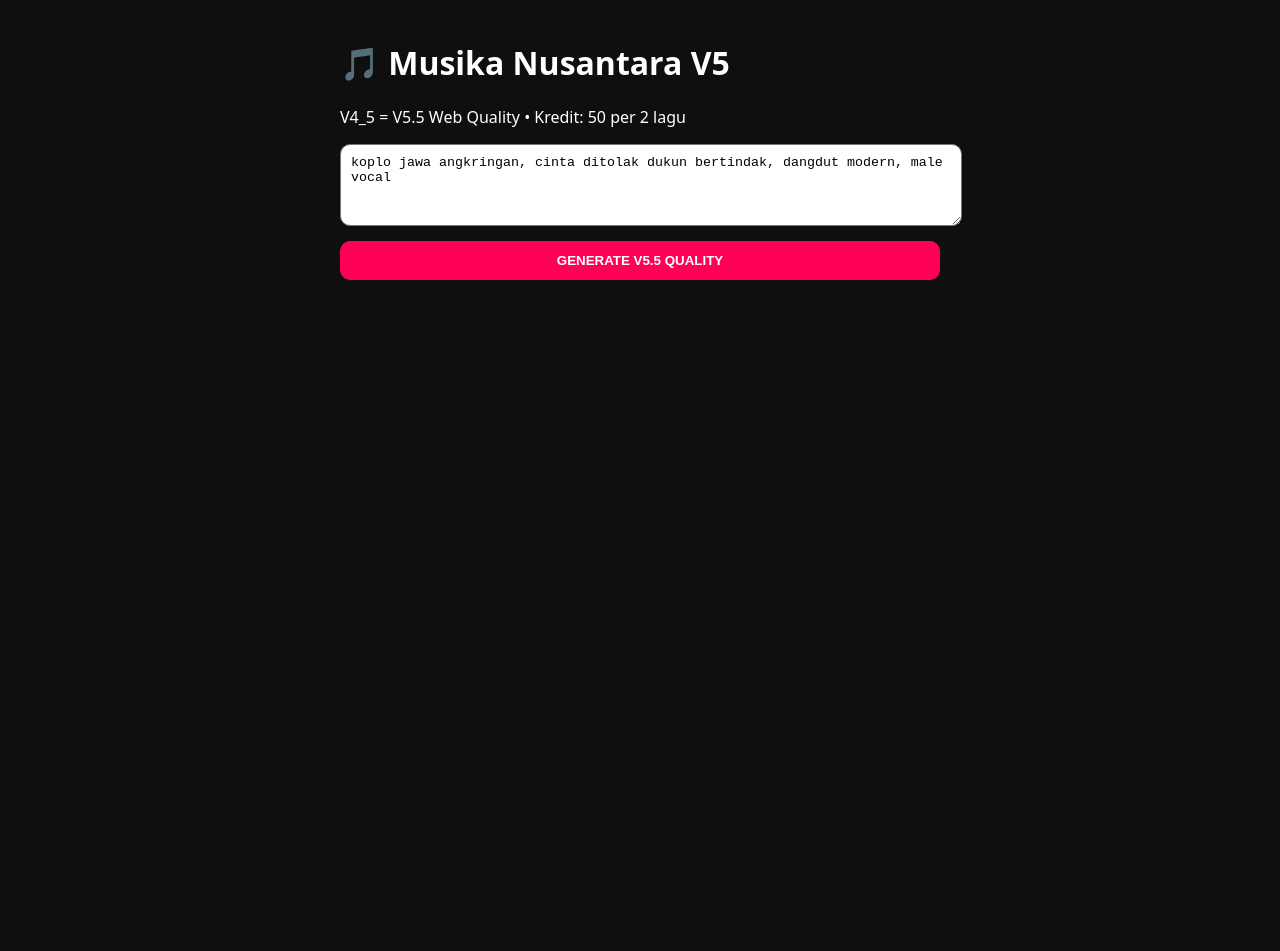
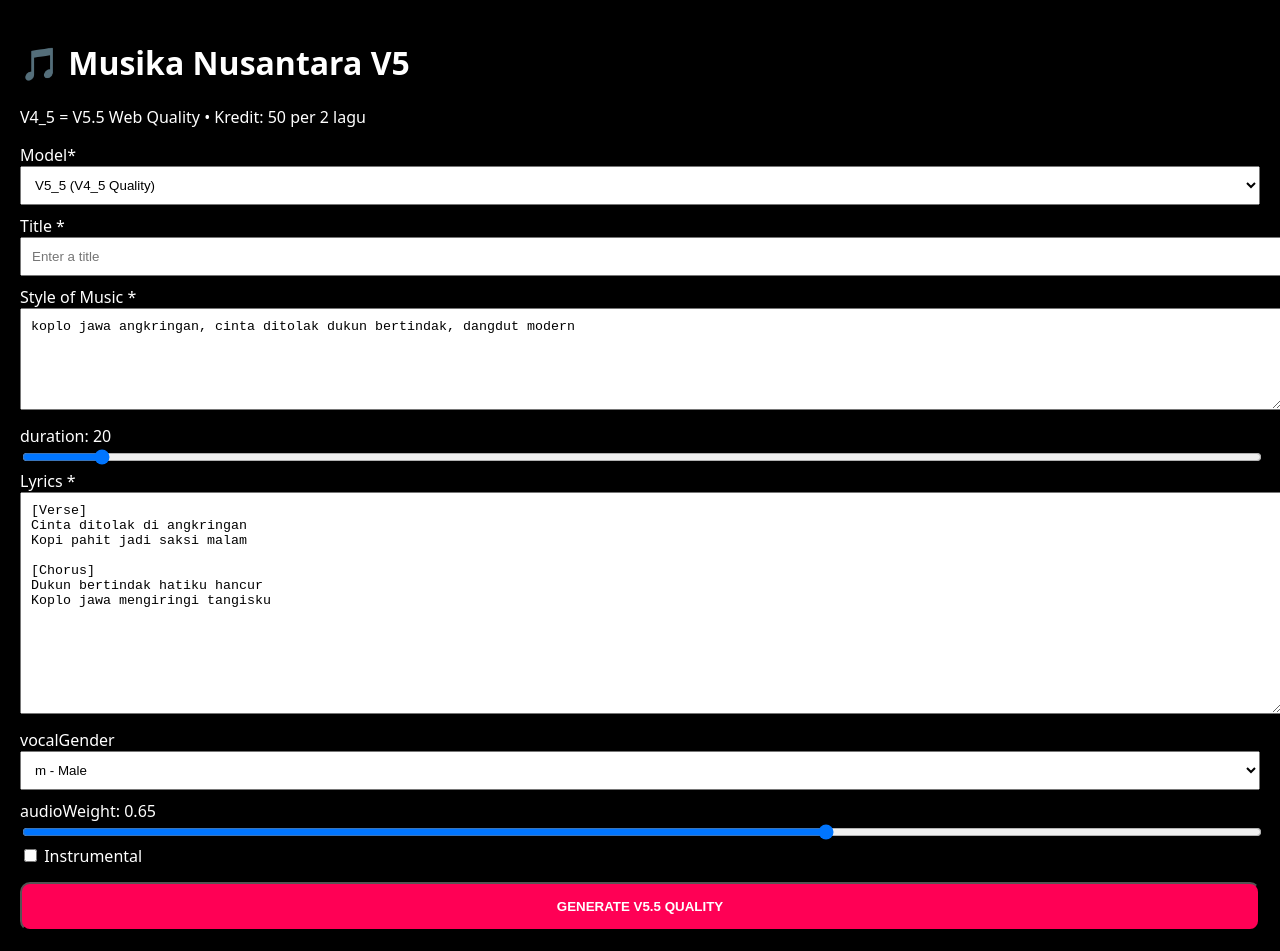
Before and after one commit to u33817820-commits/musika-nusantara-v5, a React (Vite) app: page / in a window 1280 px wide. Before the commit the page ends 800 px from the top, so only its background shows below. Built offline with nearby package versions, Linux system fonts and the light colour scheme.

Commit message:
Update App.tsx

```diff
--- a/src/App.tsx
+++ b/src/App.tsx
@@ -1,5 +1,88 @@
-import PlayerScreen from './components/PlayerScreen';
+import { useState } from 'react'
 
-export default function App() {
-  return <PlayerScreen />;
+function App() {
+  const [title, setTitle] = useState('')
+  const [style, setStyle] = useState('koplo jawa angkringan, cinta ditolak dukun bertindak, dangdut modern')
+  const [lyrics, setLyrics] = useState(`[Verse]
+Cinta ditolak di angkringan
+Kopi pahit jadi saksi malam
+
+[Chorus]
+Dukun bertindak hatiku hancur
+Koplo jawa mengiringi tangisku`)
+  const [vocalGender, setVocalGender] = useState('m')
+  const [duration, setDuration] = useState(20)
+  const [audioWeight, setAudioWeight] = useState(0.65)
+  const [instrumental, setInstrumental] = useState(false)
+  const [loading, setLoading] = useState(false)
+  const [songs, setSongs] = useState([])
+
+  const generate = async () => {
+    setLoading(true)
+    const res = await fetch('https://api.kie.ai/api/v1/generate', {
+      method: 'POST',
+      headers: {
+        'Authorization': `Bearer ${import.meta.env.VITE_KIE_API_KEY}`,
+        'Content-Type': 'application/json'
+      },
+      body: JSON.stringify({
+        model: 'V4_5', // ini = V5_5 Web Quality kualitas kesukaan lu!
+        customMode: true,
+        title: title || 'Koplo Jawa Angkringan',
+        styleOfMusic: style,
+        lyrics: instrumental ? '' : lyrics,
+        vocalGender: vocalGender,
+        instrumental: instrumental,
+        duration: duration,
+        audioWeight: audioWeight
+      })
+    })
+    const data = await res.json()
+    setSongs(data.data || [])
+    setLoading(false)
+  }
+
+  return (
+    <div style={{background:'black', color:'white', minHeight:'100vh', padding:20}}>
+      <h1>🎵 Musika Nusantara V5</h1>
+      <p>V4_5 = V5.5 Web Quality • Kredit: 50 per 2 lagu</p>
+
+      <label>Model*</label>
+      <select style={{width:'100%', padding:10, marginBottom:10}}><option>V5_5 (V4_5 Quality)</option></select>
+
+      <label>Title *</label>
+      <input value={title} onChange={e=>setTitle(e.target.value)} placeholder="Enter a title" style={{width:'100%', padding:10, marginBottom:10}} />
+
+      <label>Style of Music *</label>
+      <textarea value={style} onChange={e=>setStyle(e.target.value)} placeholder="Enter style of music" style={{width:'100%', height:80, padding:10, marginBottom:10}} />
+
+      <label>duration: {duration}</label>
+      <input type="range" min="10" max="180" value={duration} onChange={e=>setDuration(e.target.value)} style={{width:'100%'}} />
+
+      <label>Lyrics * {instrumental ? '(Off karena Instrumental)' : ''}</label>
+      <textarea value={lyrics} onChange={e=>setLyrics(e.target.value)} placeholder="Write your own lyrics, two verses (8 lines) for the best result" style={{width:'100%', height:200, padding:10, marginBottom:10}} />
+
+      <label>vocalGender</label>
+      <select value={vocalGender} onChange={e=>setVocalGender(e.target.value)} style={{width:'100%', padding:10, marginBottom:10}}>
+        <option value="m">m - Male</option>
+        <option value="f">f - Female</option>
+      </select>
+
+      <label>audioWeight: {audioWeight}</label>
+      <input type="range" min="0" max="1" step="0.05" value={audioWeight} onChange={e=>setAudioWeight(e.target.value)} style={{width:'100%'}} />
+
+      <label><input type="checkbox" checked={instrumental} onChange={e=>setInstrumental(e.target.checked)} /> Instrumental</label>
+
+      <button onClick={generate} style={{width:'100%', background:'#ff0055', color:'white', padding:15, marginTop:15, borderRadius:10, fontWeight:'bold'}}>
+        {loading ? 'GENERATING...' : 'GENERATE V5.5 QUALITY'}
+      </button>
+
+      {songs.map((s,i)=><div key={i} style={{marginTop:20, background:'#222', padding:10, borderRadius:10}}>
+        <p>{s.title}</p>
+        <audio controls src={s.audioUrl} style={{width:'100%'}} />
+        <a href={s.audioUrl} style={{color:'yellow'}}>Download MP3</a>
+      </div>)}
+    </div>
+  )
 }
+export default App
```
